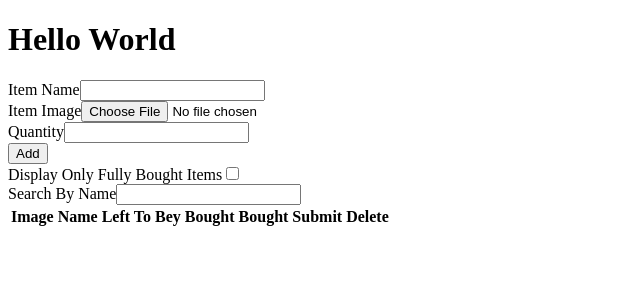
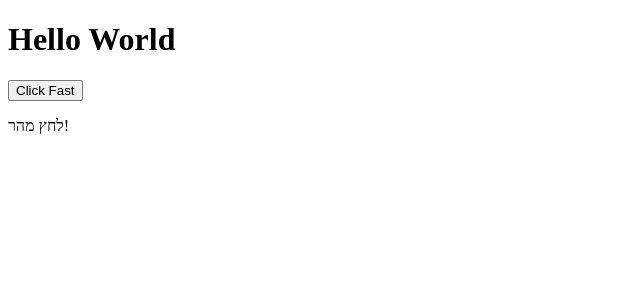
Before and after one commit to amitznati/react-learning, a React app: page / in a window 1280 px wide. Shown: the top 300 px of the page, without its empty margins (0-640 px from the left). Built offline with nearby package versions, Linux system fonts and the light colour scheme.

Commit message:
clicks_tester

```diff
--- /dev/null
+++ b/src/clicks_tester.jsx
@@ -0,0 +1,35 @@
+import React from 'react';
+
+export default class ClicksTester extends React.Component{
+    constructor(props){
+        super(props);
+        this.state = {
+            message: 'לחץ מהר!',
+            lastClick: 0,
+        }
+    }
+
+    click = (e) => {
+        var ts = e.timeStamp
+        var interval = ts - this.state.lastClick;
+        this.setState((oldState) => {return {lastClick: ts}})
+        if(interval<200){
+            console.log('fast');
+            this.setState((oldState) => {return {message: 'לא כל כך מהר...'}});
+        }
+        else{
+            console.log('not fast')
+            this.setState((oldState) => {return {message: 'מהר יותר'}});
+        }
+
+    }
+
+    render(){
+        return (
+            <div>
+                <button onClick={this.click}>Click Fast</button>
+                <p>{this.state.message}</p>
+            </div>
+        )
+    }
+}
--- a/src/hello_world.jsx
+++ b/src/hello_world.jsx
@@ -1,9 +1,7 @@
 import React from 'react';
-import Person from './person';
-import MultiInput from './multiInput';
-import TimeConverter from './time-converter';
-import ShoopingList from './shooping_list';
-import PropTypes from 'prop-types';
+
+import ClicksTester from './clicks_tester';
+
 
 
 
@@ -13,7 +11,7 @@ class HelloWorld extends React.Component {
     return (<div>
             <h1>Hello World</h1>
             <div>
-            <ShoopingList />
+            <ClicksTester />
             </div>
             </div>
           )
```
Also changed, not shown: 2 other files (tests, documents, lock files or other folders).
